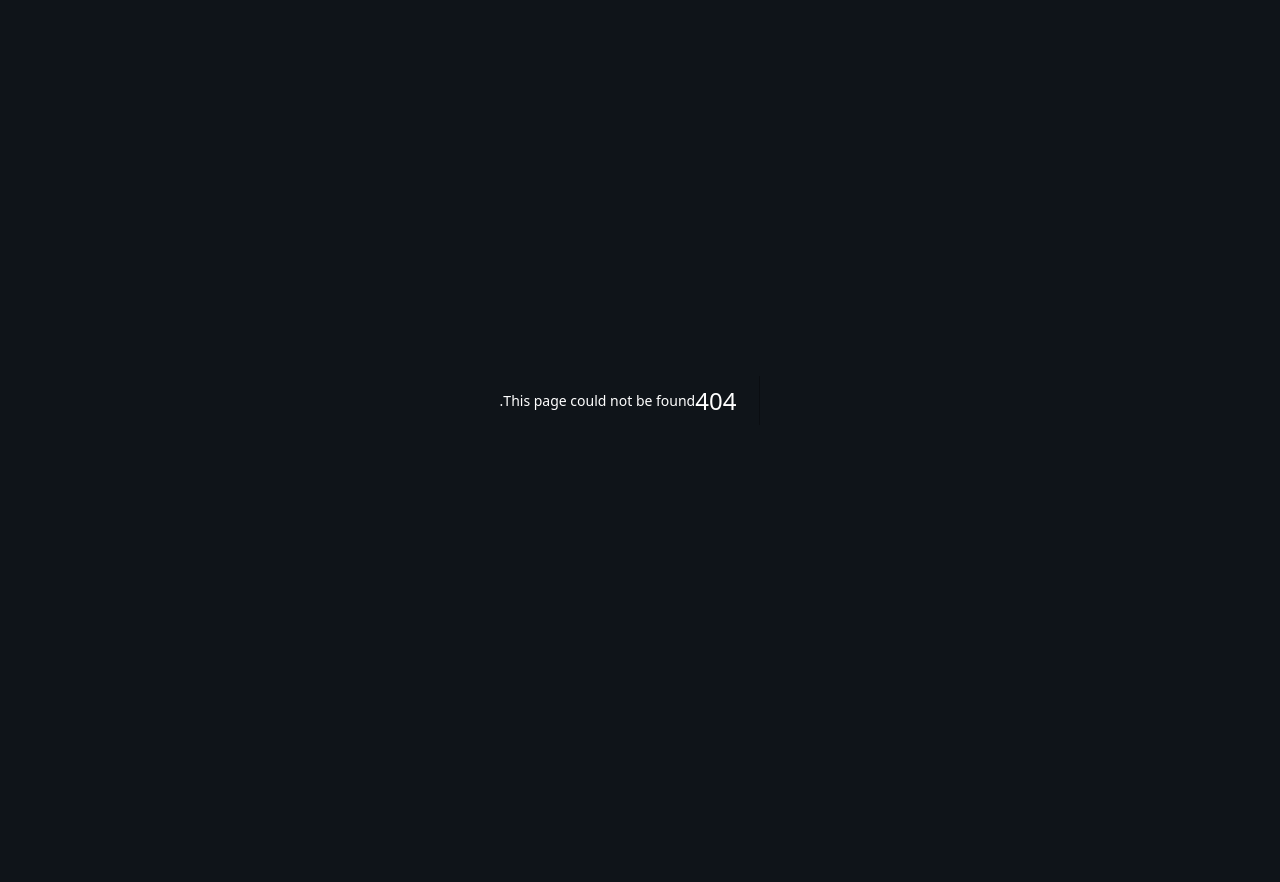
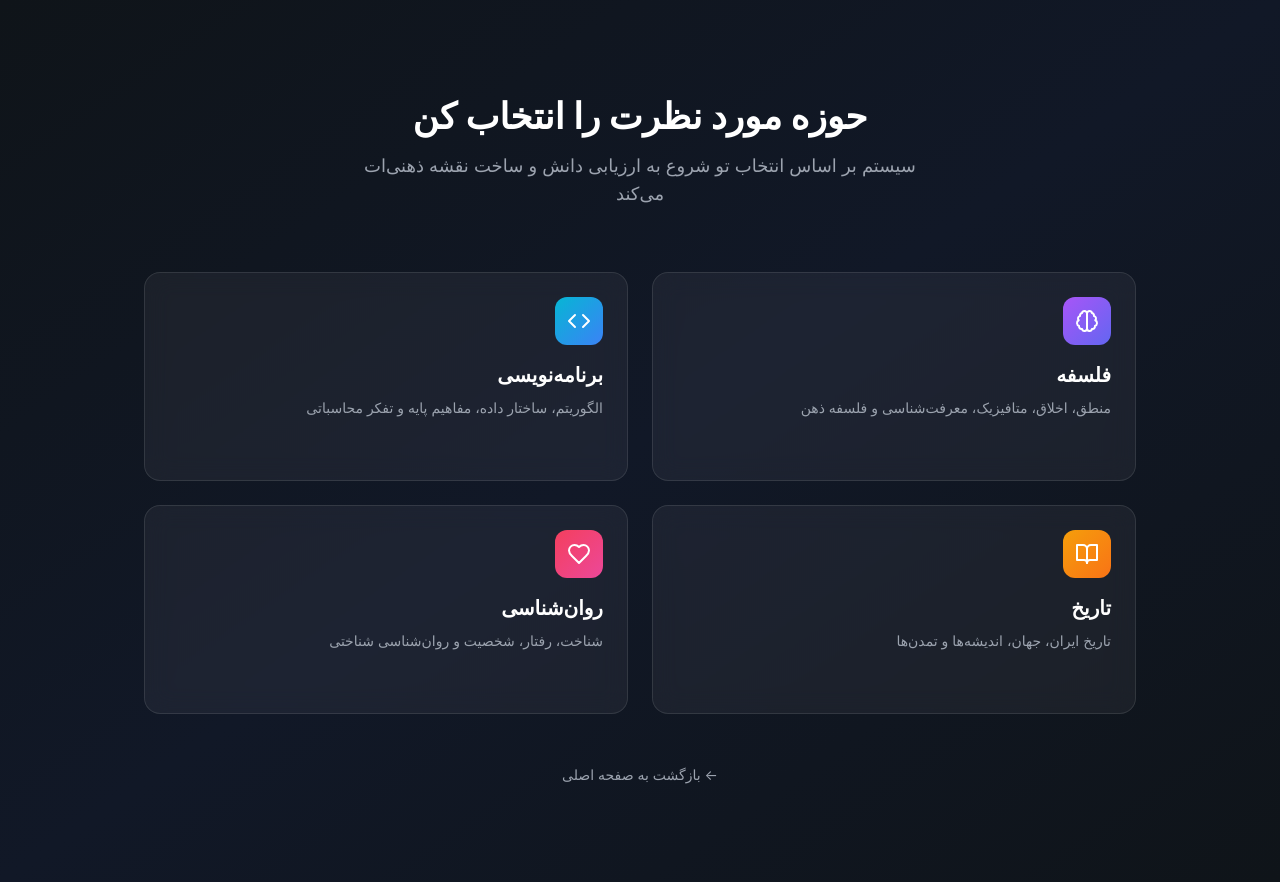
Before and after one commit to ImPMUFO/WAI, a Next.js app: page /start in a window 1280 px wide. Before the commit this address had no page. Before the commit the page ends 800 px from the top, so only its background shows below. Built offline with nearby package versions, Linux system fonts and the light colour scheme.

Commit message:
Create page.tsx

```diff
--- /dev/null
+++ b/src/app/start/page.tsx
@@ -0,0 +1,100 @@
+'use client'
+
+import { motion } from 'framer-motion'
+import { Brain, Code, BookOpen, Heart, ArrowRight } from 'lucide-react'
+import Link from 'next/link'
+
+const domains = [
+  {
+    id: 'philosophy',
+    title: 'فلسفه',
+    description: 'منطق، اخلاق، متافیزیک، معرفت‌شناسی و فلسفه ذهن',
+    icon: Brain,
+    color: 'from-purple-500 to-indigo-500'
+  },
+  {
+    id: 'programming',
+    title: 'برنامه‌نویسی',
+    description: 'الگوریتم، ساختار داده، مفاهیم پایه و تفکر محاسباتی',
+    icon: Code,
+    color: 'from-cyan-500 to-blue-500'
+  },
+  {
+    id: 'history',
+    title: 'تاریخ',
+    description: 'تاریخ ایران، جهان، اندیشه‌ها و تمدن‌ها',
+    icon: BookOpen,
+    color: 'from-amber-500 to-orange-500'
+  },
+  {
+    id: 'psychology',
+    title: 'روان‌شناسی',
+    description: 'شناخت، رفتار، شخصیت و روان‌شناسی شناختی',
+    icon: Heart,
+    color: 'from-rose-500 to-pink-500'
+  },
+]
+
+export default function StartPage() {
+  return (
+    <main className="min-h-screen bg-gradient-to-br from-dark-950 via-dark-900 to-dark-950 rtl">
+      <div className="max-w-5xl mx-auto px-4 py-16 sm:py-24">
+
+        {/* Header */}
+        <motion.div
+          initial={{ opacity: 0, y: 20 }}
+          animate={{ opacity: 1, y: 0 }}
+          className="text-center mb-16"
+        >
+          <h1 className="text-3xl sm:text-4xl font-bold text-white mb-4">
+            حوزه مورد نظرت را انتخاب کن
+          </h1>
+          <p className="text-gray-400 text-lg max-w-xl mx-auto">
+            سیستم بر اساس انتخاب تو شروع به ارزیابی دانش و ساخت نقشه ذهنی‌ات می‌کند
+          </p>
+        </motion.div>
+
+        {/* Domain Cards */}
+        <div className="grid grid-cols-1 sm:grid-cols-2 gap-6">
+          {domains.map((domain, index) => (
+            <motion.div
+              key={domain.id}
+              initial={{ opacity: 0, y: 20 }}
+              animate={{ opacity: 1, y: 0 }}
+              transition={{ delay: index * 0.1 }}
+            >
+              <button
+                className="w-full text-right card hover:border-purple-500/50 hover:bg-white/5 transition-all group"
+                onClick={() => {
+                  // فعلاً فقط پیام می‌ده. بعداً به صفحه ارزیابی وصل می‌کنیم
+                  alert(`حوزه «${domain.title}» انتخاب شد.\n\nدر مرحله بعد، ارزیابی تطبیقی این حوزه را می‌سازیم.`)
+                }}
+              >
+                <div className={`w-12 h-12 rounded-xl bg-gradient-to-br ${domain.color} flex items-center justify-center mb-4`}>
+                  <domain.icon className="w-6 h-6 text-white" />
+                </div>
+                <h3 className="text-xl font-semibold text-white mb-2 group-hover:text-purple-300 transition-colors">
+                  {domain.title}
+                </h3>
+                <p className="text-gray-400 text-sm leading-relaxed">
+                  {domain.description}
+                </p>
+                <div className="mt-4 flex items-center gap-2 text-purple-400 text-sm opacity-0 group-hover:opacity-100 transition-opacity">
+                  شروع ارزیابی
+                  <ArrowRight className="w-4 h-4" />
+                </div>
+              </button>
+            </motion.div>
+          ))}
+        </div>
+
+        {/* Back link */}
+        <div className="text-center mt-12">
+          <Link href="/" className="text-gray-400 hover:text-white transition-colors text-sm">
+            ← بازگشت به صفحه اصلی
+          </Link>
+        </div>
+      </div>
+    </main>
+  )
+          }
```
